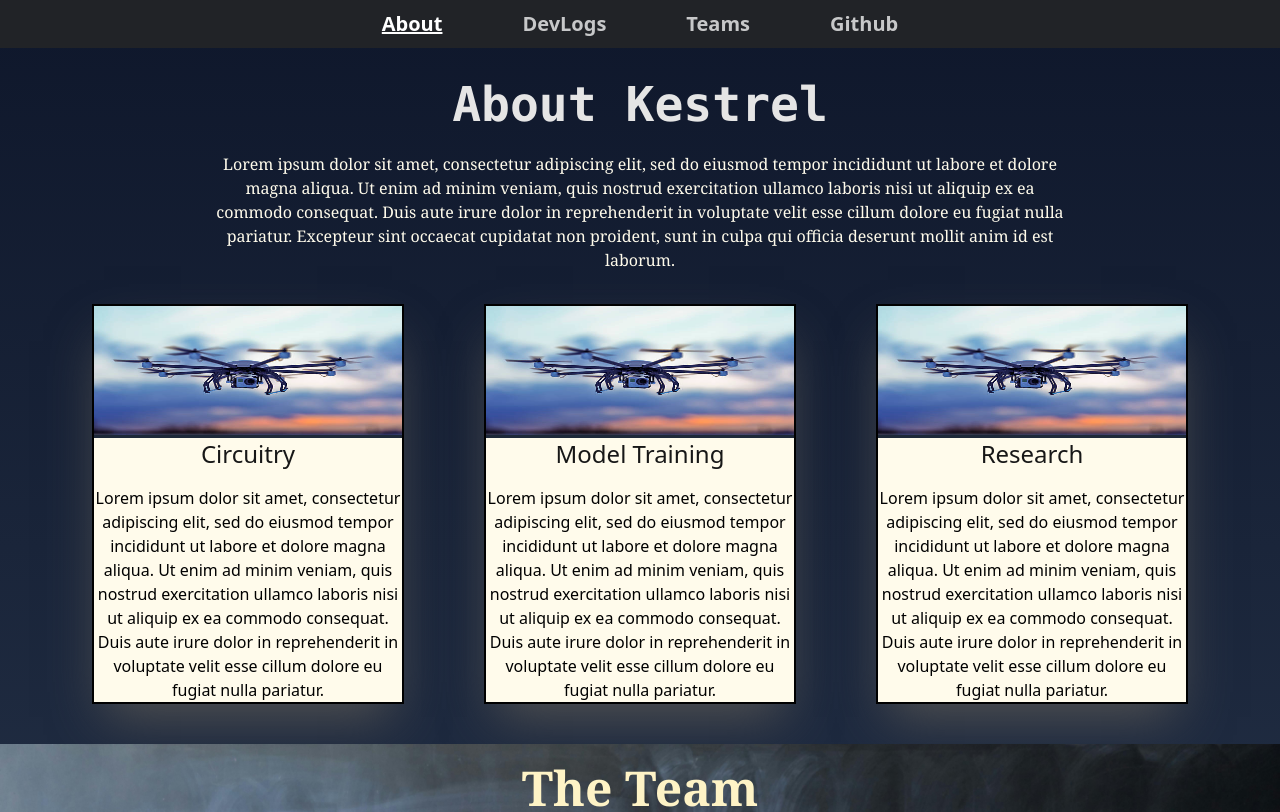
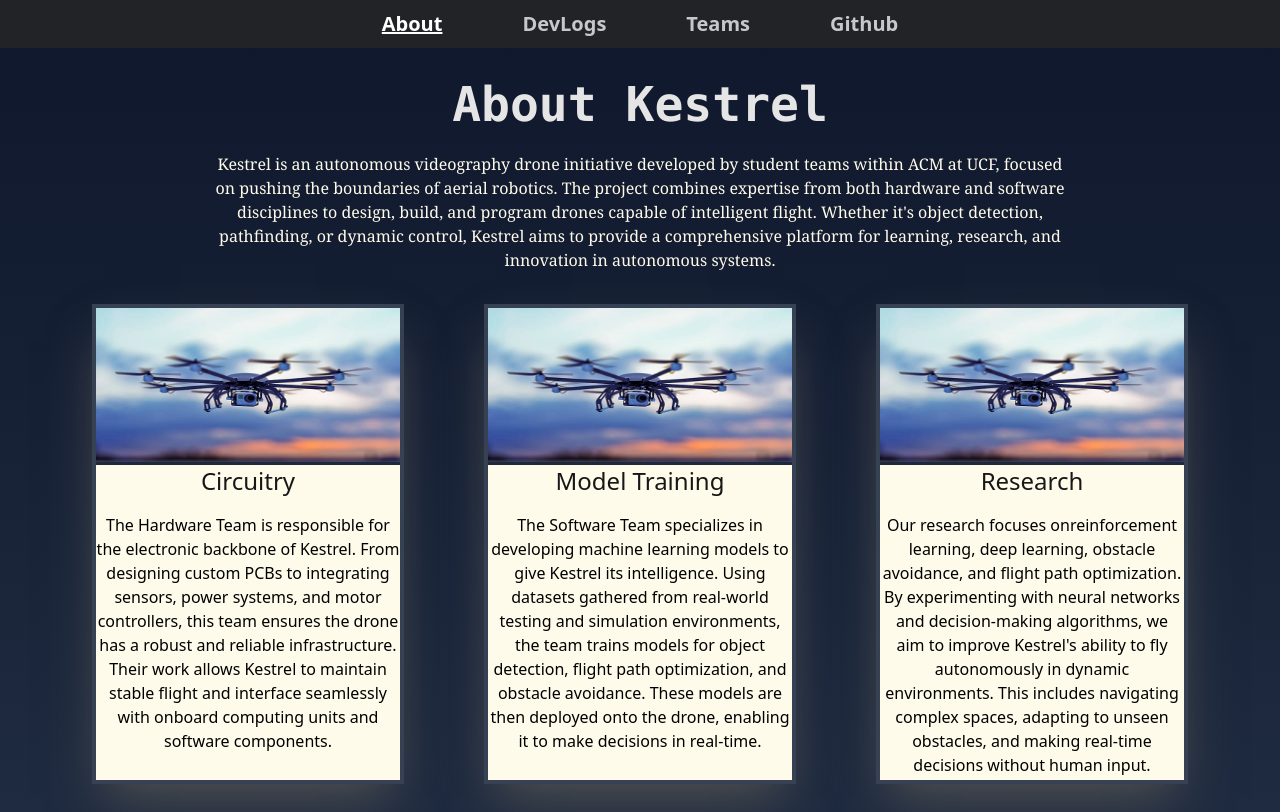
Before and after one commit to KestrelWebsite/KestrelUCF, a React (Vite) app: page /KestrelUCF/about in a window 1280 px wide. Shown: the top 812 px of the page. Built offline with nearby package versions, Linux system fonts and the light colour scheme.

Commit message:
Added text descriptions

```diff
--- a/src/pages/About.tsx
+++ b/src/pages/About.tsx
@@ -5,65 +5,66 @@
         About Kestrel
       </div>
       <div className="text-amber-50 pt-6 text-center font-serif justify-center w-2/3 items-center m-auto">
-        Lorem ipsum dolor sit amet, consectetur adipiscing elit, sed do eiusmod
-        tempor incididunt ut labore et dolore magna aliqua. Ut enim ad minim
-        veniam, quis nostrud exercitation ullamco laboris nisi ut aliquip ex ea
-        commodo consequat. Duis aute irure dolor in reprehenderit in voluptate
-        velit esse cillum dolore eu fugiat nulla pariatur. Excepteur sint
-        occaecat cupidatat non proident, sunt in culpa qui officia deserunt
-        mollit anim id est laborum.
+        Kestrel is an autonomous videography drone initiative developed by
+        student teams within ACM at UCF, focused on pushing the boundaries of
+        aerial robotics. The project combines expertise from both hardware and
+        software disciplines to design, build, and program drones capable of
+        intelligent flight. Whether it's object detection, pathfinding, or
+        dynamic control, Kestrel aims to provide a comprehensive platform for
+        learning, research, and innovation in autonomous systems.
       </div>
       <section className="flex flex-row gap-20 items-center justify-center pt-8 w-screen">
-        <div className="w-78 flex flex-col border-2 h-100 shadow-neutral-600 shadow-2xl overflow-y-hidden">
+        <div className="w-78 flex flex-col border-4 h-120 shadow-neutral-600 shadow-2xl overflow-y-hidden border-gray-700">
           <img
             className="h-1/3 border-b-3 border-b-gray-800"
             src="FlyingDrone.jpg"
           ></img>
-          <div className="w-full bg-amber-50">
+          <div className="w-full h-full bg-amber-50">
             <h1 className="text-2xl text-center text-neutral-900">Circuitry</h1>
             <p className="flex justify-center text-center pt-4">
-              Lorem ipsum dolor sit amet, consectetur adipiscing elit, sed do
-              eiusmod tempor incididunt ut labore et dolore magna aliqua. Ut
-              enim ad minim veniam, quis nostrud exercitation ullamco laboris
-              nisi ut aliquip ex ea commodo consequat. Duis aute irure dolor in
-              reprehenderit in voluptate velit esse cillum dolore eu fugiat
-              nulla pariatur.
+              The Hardware Team is responsible for the electronic backbone of
+              Kestrel. From designing custom PCBs to integrating sensors, power
+              systems, and motor controllers, this team ensures the drone has a
+              robust and reliable infrastructure. Their work allows Kestrel to
+              maintain stable flight and interface seamlessly with onboard
+              computing units and software components.
             </p>
           </div>
         </div>
-        <div className="w-78 flex flex-col border-2 h-100 shadow-neutral-600 shadow-2xl overflow-y-hidden">
+        <div className="w-78 flex flex-col border-4 h-120 shadow-neutral-600 shadow-2xl overflow-y-hidden border-gray-700">
           <img
             className="h-1/3 border-b-3 border-b-gray-800"
             src="FlyingDrone.jpg"
           ></img>
-          <div className="w-full bg-amber-50">
+          <div className="w-full h-full bg-amber-50">
             <h1 className="text-2xl text-center text-neutral-900">
               Model Training
             </h1>
             <p className="flex justify-center text-center pt-4">
-              Lorem ipsum dolor sit amet, consectetur adipiscing elit, sed do
-              eiusmod tempor incididunt ut labore et dolore magna aliqua. Ut
-              enim ad minim veniam, quis nostrud exercitation ullamco laboris
-              nisi ut aliquip ex ea commodo consequat. Duis aute irure dolor in
-              reprehenderit in voluptate velit esse cillum dolore eu fugiat
-              nulla pariatur.
+              The Software Team specializes in developing machine learning
+              models to give Kestrel its intelligence. Using datasets gathered
+              from real-world testing and simulation environments, the team
+              trains models for object detection, flight path optimization, and
+              obstacle avoidance. These models are then deployed onto the drone,
+              enabling it to make decisions in real-time.
             </p>
           </div>
         </div>
-        <div className="w-78 flex flex-col border-2 h-100 shadow-neutral-600 shadow-2xl overflow-y-hidden">
+        <div className="w-78 flex flex-col border-4 h-120 shadow-neutral-600 shadow-2xl overflow-y-hidden border-gray-700">
           <img
             className="h-1/3 border-b-3 border-b-gray-800"
             src="FlyingDrone.jpg"
           ></img>
-          <div className="w-full bg-amber-50">
+          <div className="w-full h-full bg-amber-50">
             <h1 className="text-2xl text-center text-neutral-900">Research</h1>
             <p className="flex justify-center text-center pt-4">
-              Lorem ipsum dolor sit amet, consectetur adipiscing elit, sed do
-              eiusmod tempor incididunt ut labore et dolore magna aliqua. Ut
-              enim ad minim veniam, quis nostrud exercitation ullamco laboris
-              nisi ut aliquip ex ea commodo consequat. Duis aute irure dolor in
-              reprehenderit in voluptate velit esse cillum dolore eu fugiat
-              nulla pariatur.
+              Our research focuses onreinforcement learning, deep learning,
+              obstacle avoidance, and flight path optimization. By experimenting
+              with neural networks and decision-making algorithms, we aim to
+              improve Kestrel's ability to fly autonomously in dynamic
+              environments. This includes navigating complex spaces, adapting to
+              unseen obstacles, and making real-time decisions without human
+              input.
             </p>
           </div>
         </div>
```
